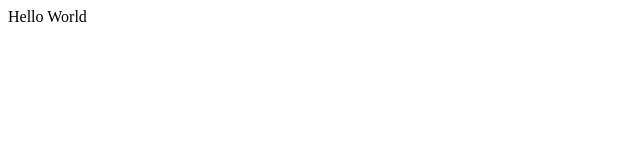
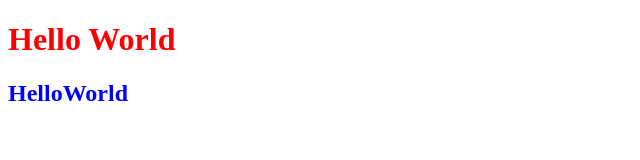
Before and after one commit to 7732-18-5/TIL, a plain HTML site: page CSS/HelloWorld.html in a window 1280 px wide. Shown: the whole page, without its empty margins (0-640 px from the left). Drawn offline with Linux system fonts and the light colour scheme.

Commit message:
생활코딩 CSS
HTML과 CSS가 만나는 법

```diff
--- a/CSS/HelloWorld.html
+++ b/CSS/HelloWorld.html
@@ -2,8 +2,12 @@
 <html lang="ko">
 <head>
     <meta charset="UTF-8">
+    <style>
+        h2{color: blue}
+    </style>
 </head>
 <body>
-    Hello World
+    <h1 style="color:red">Hello World</h1>
+    <h2>HelloWorld</h2>
 </body>
 </html>
```
